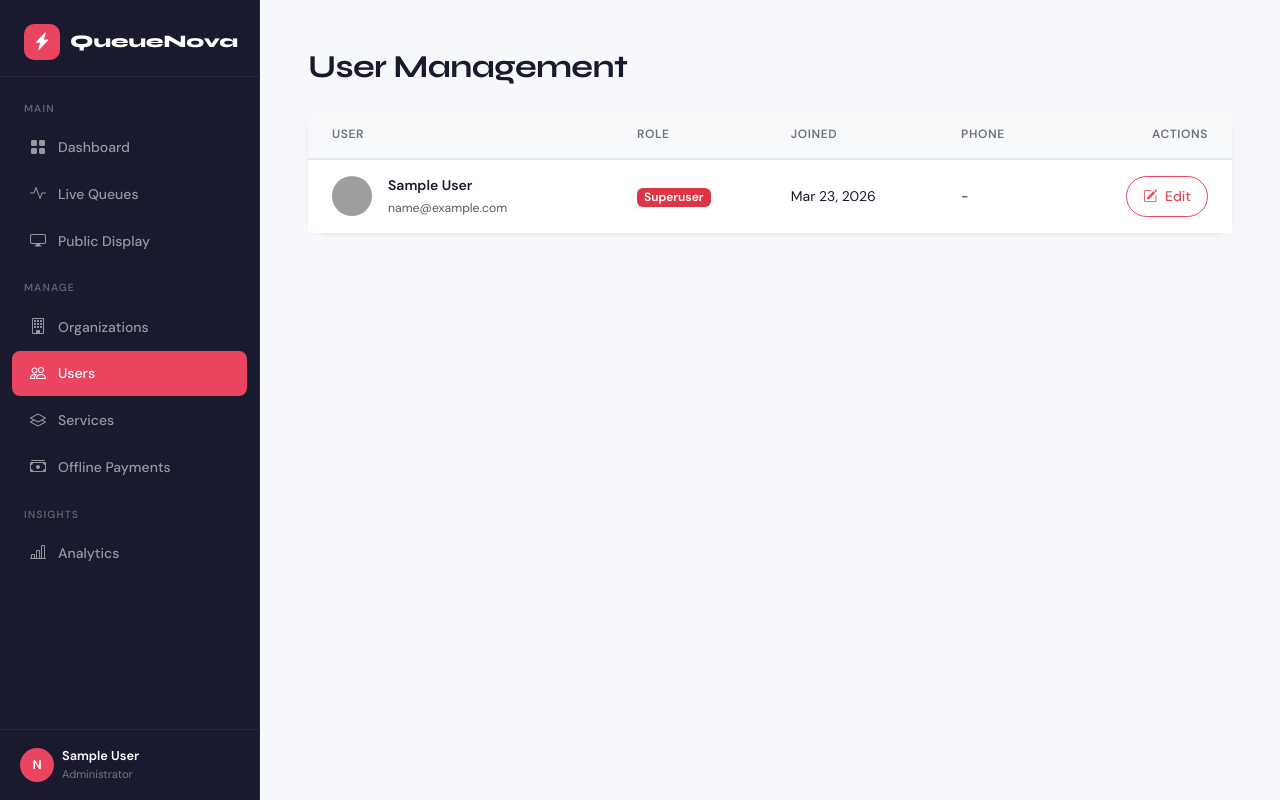
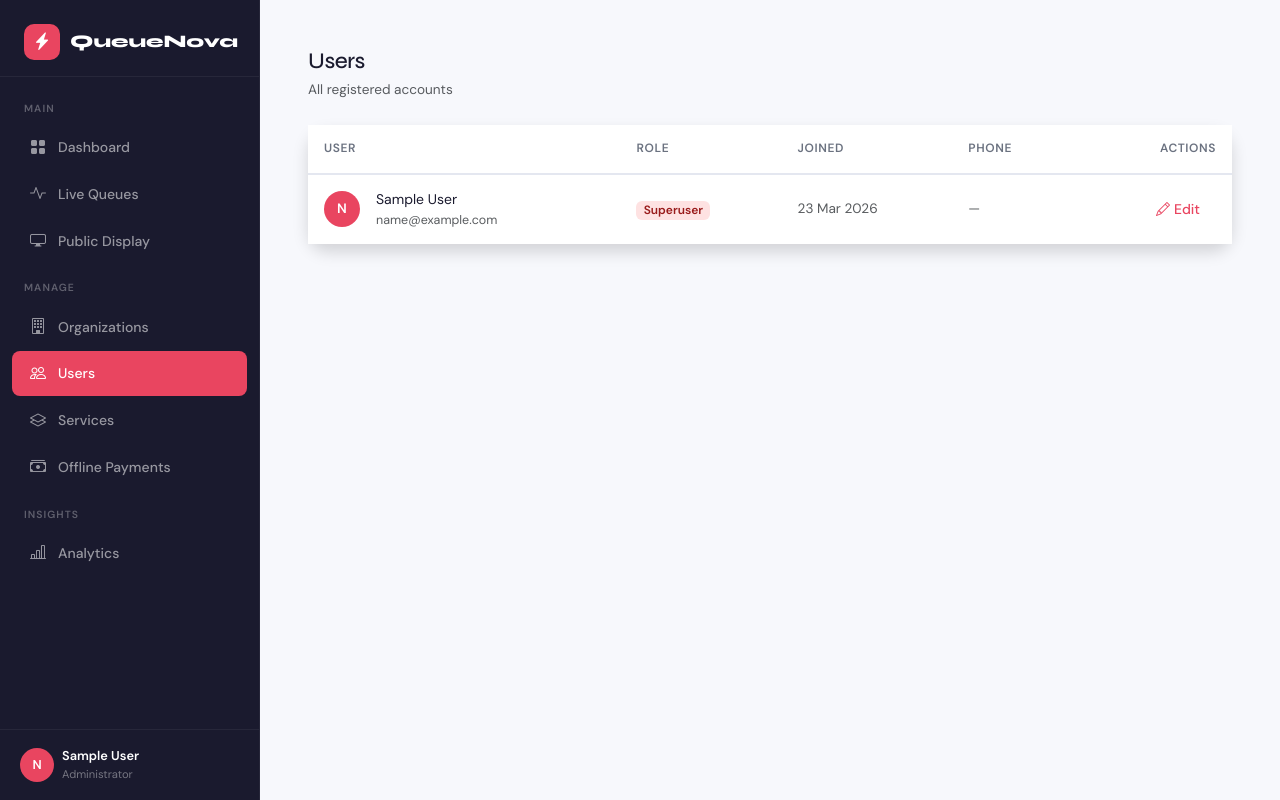
Before and after one commit to kumar1250/queuenova, a Django app: page /custom-admin/users/ in a window 1280 px wide. Run offline with Django 5.2, Linux system fonts and the light colour scheme; the visitor is signed in with stand-in values (Sample User, id 1); data comes from the database, SQL or seed files in the repository; grey boxes are pictures that could not be loaded.

Commit message:
Update users.html

```diff
--- a/templates/custom_admin/users.html
+++ b/templates/custom_admin/users.html
@@ -1,68 +1,74 @@
-{% extends "base.html" %}
+{% extends 'base.html' %}
 {% block title %}Manage Users{% endblock %}
 
 {% block content %}
-<div class="d-flex justify-content-between align-items-center mb-4">
-    <h2 class="fw-bold mb-0">User Management</h2>
+<div class="d-flex flex-wrap justify-content-between align-items-center gap-3 mb-4">
+    <div>
+        <h1 class="fw-800 mb-1" style="font-size:1.4rem;">Users</h1>
+        <p class="text-muted mb-0" style="font-size:0.85rem;">All registered accounts</p>
+    </div>
 </div>
 
-<div class="card shadow-sm border-0">
-    <div class="card-body p-0">
+<div class="card border-0 shadow">
     <div class="table-responsive">
-            <table class="table table-hover align-middle mb-0">
-                <thead class="table-light">
+        <table class="table mb-0">
+            <thead>
                 <tr>
-                        <th class="ps-4">User</th>
+                    <th>User</th>
                     <th>Role</th>
                     <th>Joined</th>
                     <th>Phone</th>
-                        <th class="text-end pe-4">Actions</th>
+                    <th class="text-end">Actions</th>
                 </tr>
             </thead>
             <tbody>
-                    {% for user in users_list %}
+                {% for u in users_list %}
                 <tr>
-                        <td class="ps-4">
-                            <div class="d-flex align-items-center">
-                                {% if user.profile_picture %}
-                                    <img src="{{ user.profile_picture.url }}" alt="" width="40" height="40" class="rounded-circle me-3">
+                    <td>
+                        <div class="d-flex align-items-center gap-3">
+                            {% if u.profile_picture %}
+                                <img src="{{ u.profile_picture }}" width="36" height="36" class="rounded-circle" style="object-fit:cover;flex-shrink:0;" alt="">
                             {% else %}
-                                    <img src="https://ui-avatars.com/api/?name={{ user.email }}&background=0D6EFD&color=fff" alt="" width="40" height="40" class="rounded-circle me-3">
+                                <div style="width:36px;height:36px;border-radius:50%;background:var(--accent);color:white;display:flex;align-items:center;justify-content:center;font-weight:700;font-size:0.85rem;flex-shrink:0;">
+                                    {{ u.email|slice:":1"|upper }}
+                                </div>
                             {% endif %}
                             <div>
-                                    <div class="fw-bold">{{ user.full_name|default:user.email }}</div>
-                                    {% if user.full_name %}
-                                        <small class="text-muted">{{ user.email }}</small>
-                                    {% endif %}
+                                <div class="fw-600" style="font-size:0.875rem;">{{ u.full_name|default:u.email }}</div>
+                                {% if u.full_name %}<div class="text-muted" style="font-size:0.78rem;">{{ u.email }}</div>{% endif %}
                             </div>
                         </div>
                     </td>
                     <td>
-                            {% if user.is_superuser %}
-                                <span class="badge bg-danger">Superuser</span>
-                            {% elif user.is_staff %}
-                                <span class="badge bg-primary">Admin</span>
+                        {% if u.is_superuser %}
+                            <span class="badge" style="background:#fee2e2;color:#991b1b;">Superuser</span>
+                        {% elif u.is_staff %}
+                            <span class="badge" style="background:#dbeafe;color:#1d4ed8;">Admin</span>
                         {% else %}
-                                <span class="badge bg-secondary">User</span>
+                            <span class="badge" style="background:var(--surface-3);color:var(--text-muted);">User</span>
                         {% endif %}
                     </td>
-                        <td>{{ user.date_joined|date:"M d, Y" }}</td>
-                        <td>{{ user.phone_number|default:"-" }}</td>
-                        <td class="text-end pe-4">
+                    <td class="text-muted" style="font-size:0.85rem;">{{ u.date_joined|date:"d M Y" }}</td>
+                    <td class="text-muted" style="font-size:0.85rem;">{{ u.phone_number|default:"—" }}</td>
+                    <td class="text-end">
                         {% if request.user.is_superuser %}
-                            <a href="{% url 'custom_admin:user_edit' user.pk %}" class="btn btn-sm btn-outline-primary rounded-pill px-3">
-                                <i class="bi bi-pencil-square me-1"></i> Edit
+                        <a href="{% url 'custom_admin:user_edit' u.pk %}" class="btn btn-sm btn-outline-primary border-0 px-3">
+                            <i class="bi bi-pencil me-1"></i>Edit
                         </a>
                         {% else %}
-                                <span class="text-muted small">View Only</span>
+                        <span class="text-muted small">View only</span>
                         {% endif %}
                     </td>
                 </tr>
                 {% empty %}
                 <tr>
-                        <td colspan="5" class="text-center py-5">
-                            <i class="bi bi-people text-muted fs-1 d-block mb-3"></i>
-                            <p class="text-muted">No users found.</p>
+                    <td colspan="5">
+                        <div class="text-center py-5">
+                            <div style="width:60px;height:60px;background:var(--surface-3);border-radius:50%;display:inline-flex;align-items:center;justify-content:center;font-size:1.5rem;color:var(--text-light);margin-bottom:1rem;">
+                                <i class="bi bi-people"></i>
+                            </div>
+                            <p class="text-muted mb-0" style="font-size:0.875rem;">No users found.</p>
+                        </div>
                     </td>
                 </tr>
                 {% endfor %}
@@ -70,23 +76,28 @@
         </table>
     </div>
 </div>
-</div>
 
 {% if is_paginated %}
 <nav class="mt-4">
-    <ul class="pagination justify-content-center">
+    <ul class="pagination justify-content-center gap-1">
         {% if page_obj.has_previous %}
-            <li class="page-item"><a class="page-link" href="?page={{ page_obj.previous_page_number }}">Previous</a></li>
+        <li class="page-item">
+            <a class="page-link rounded-3 border-0" href="?page={{ page_obj.previous_page_number }}">
+                <i class="bi bi-chevron-left"></i>
+            </a>
+        </li>
         {% endif %}
-
         {% for num in page_obj.paginator.page_range %}
         <li class="page-item {% if page_obj.number == num %}active{% endif %}">
-                <a class="page-link" href="?page={{ num }}">{{ num }}</a>
+            <a class="page-link rounded-3 border-0" href="?page={{ num }}">{{ num }}</a>
         </li>
         {% endfor %}
-
         {% if page_obj.has_next %}
-            <li class="page-item"><a class="page-link" href="?page={{ page_obj.next_page_number }}">Next</a></li>
+        <li class="page-item">
+            <a class="page-link rounded-3 border-0" href="?page={{ page_obj.next_page_number }}">
+                <i class="bi bi-chevron-right"></i>
+            </a>
+        </li>
         {% endif %}
     </ul>
 </nav>
```
Lines whose indentation alone changed are shown as unchanged.
